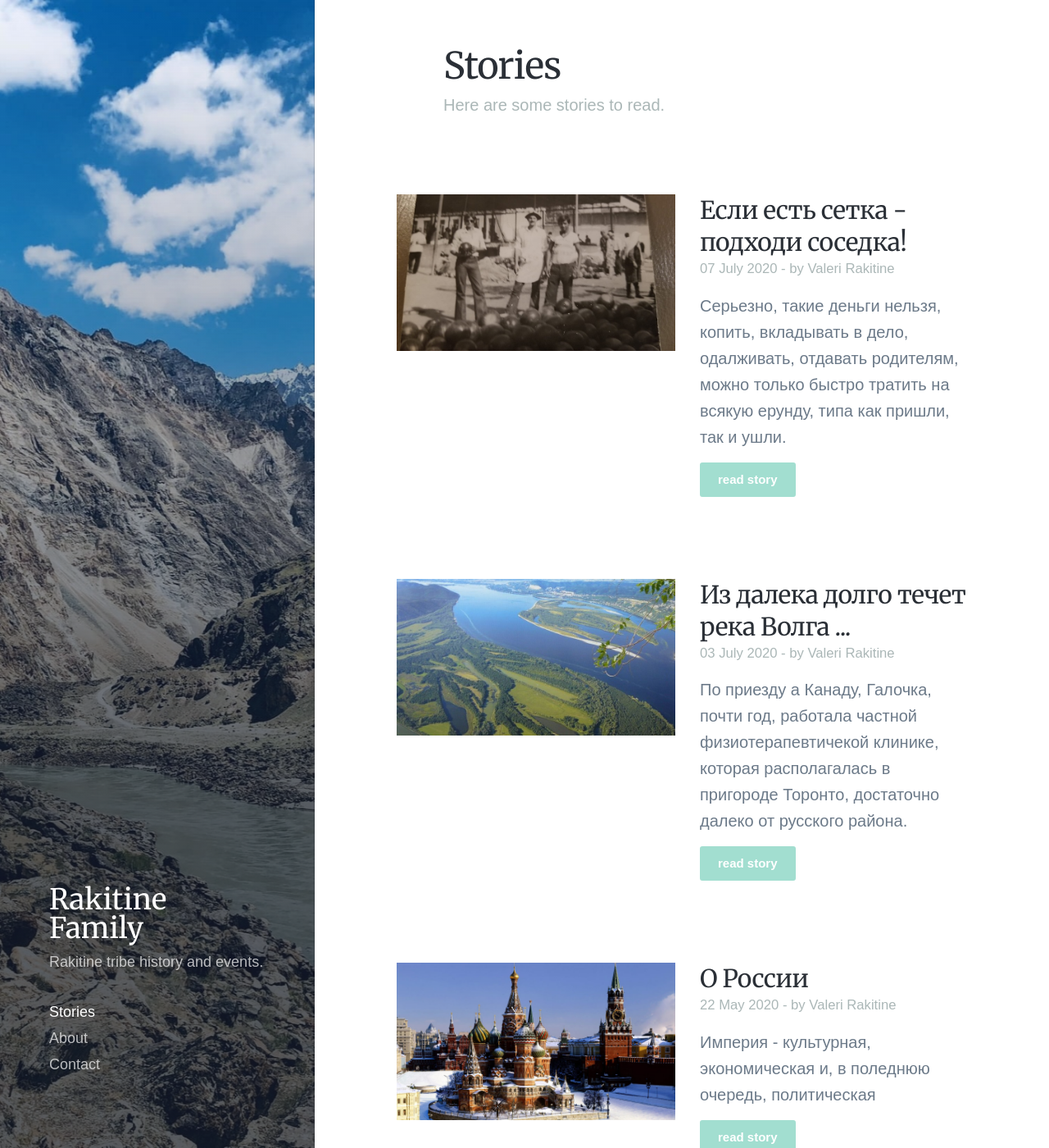
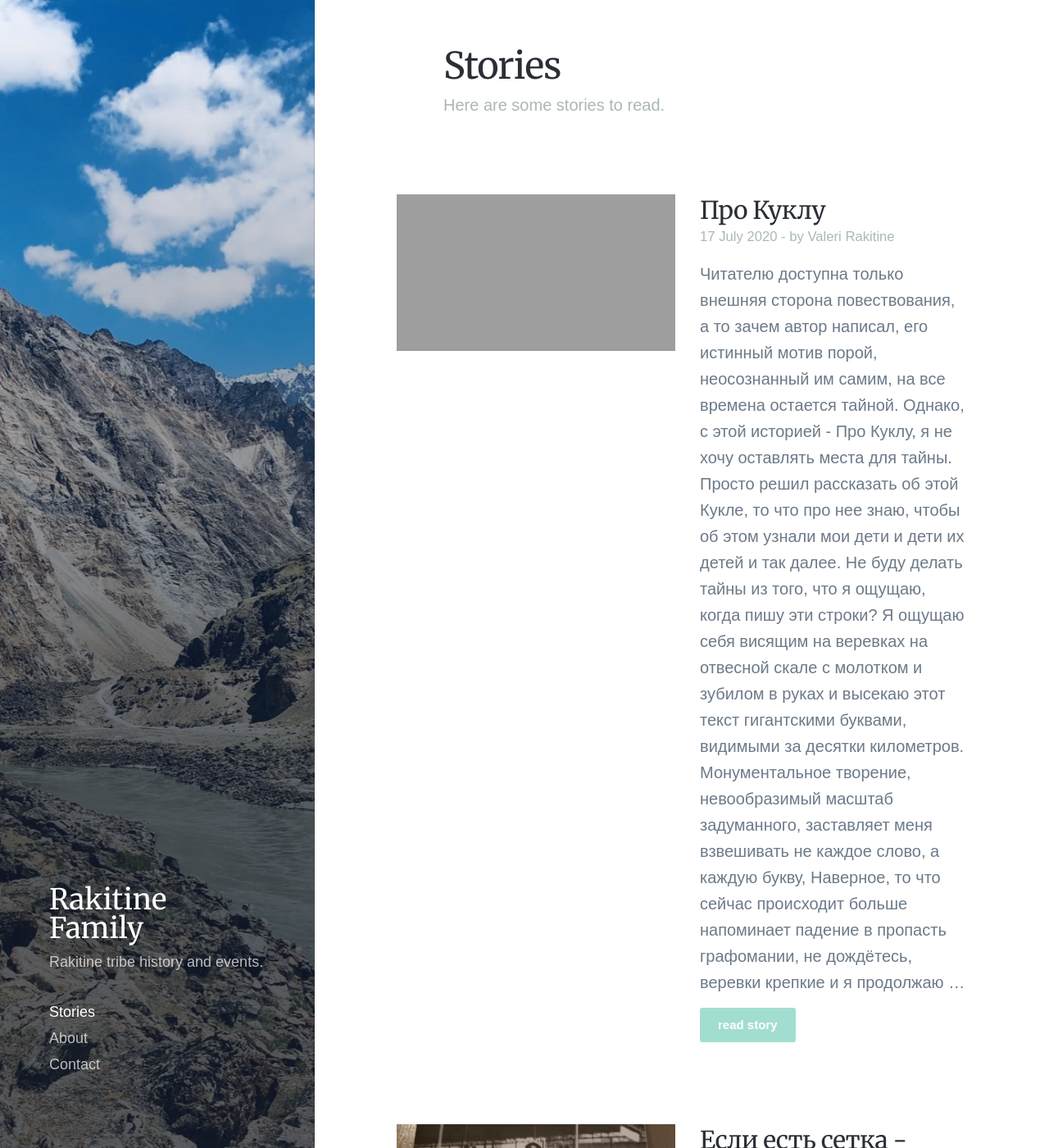
Before and after one commit to orakitine/rakitine-family, a Jekyll site: the page built from stories/index.html, in a window 1280 px wide and 1400 px high. Shown: the whole window at 82% size. Built offline with Jekyll 4.4.1, drawn with Linux system fonts in a browser that asks for light colours; nearby versions of some CDN libraries; some web fonts are replaced; grey boxes are pictures that could not be loaded.

Commit message:
Added The Doll story

```diff
--- /dev/null
+++ b/_stories/val__2020-07-17_doll.md
@@ -0,0 +1,12 @@
+---
+title: 'Про Куклу'
+date: 2020-07-17 00:00:00
+author: 'Valeri Rakitine'
+featured_image: '/images/stories/doll_010.jpg'
+excerpt: Читателю доступна только внешняя сторона повествования, а то зачем автор написал, его истинный мотив порой, неосознанный им самим, на все времена остается тайной.  Однако, с этой историей - Про Куклу, я не хочу оставлять места для тайны. Просто решил рассказать об этой Кукле, то что про нее знаю, чтобы об этом узнали мои дети и дети их детей и так далее. Не буду делать тайны из того, что я ощущаю, когда пишу эти строки? Я ощущаю себя висящим на веревках на отвесной скале с молотком и зубилом в руках и высекаю этот текст гигантскими буквами, видимыми за десятки километров. Монументальное творение, невообразимый масштаб задуманного, заставляет меня взвешивать не каждое слово, а каждую букву, Наверное, то что сейчас происходит больше напоминает падение в пропасть графомании, не дождётесь, веревки крепкие и я продолжаю …
+---
+
+![](/images/stories/doll_010.jpg)
+
+
+История про Куклу, как это не покажется странным, в действительности, началась в Канаде через 30 лет, после того, как эта кукла попала в нашу семью  в  Душанбе, когда мне было лет 10 или около того. Объясняю. Кукла появилась в нашем доме в Душанбе когда мне было 10 лет, а история этой Куклы, то событие из-за которого все началось и я так обалдел, за рулём впал в ступор и мы, даже, проехали на красный свет, произошло уже в Канаде, когда мне уже было чуть за сорок. Сорок минус десять, получается тридцать. Все правильно.
```
Also changed, not shown: _stories/val__2020-07-07_bazar.md (+1 -1 lines), 1 other file.
